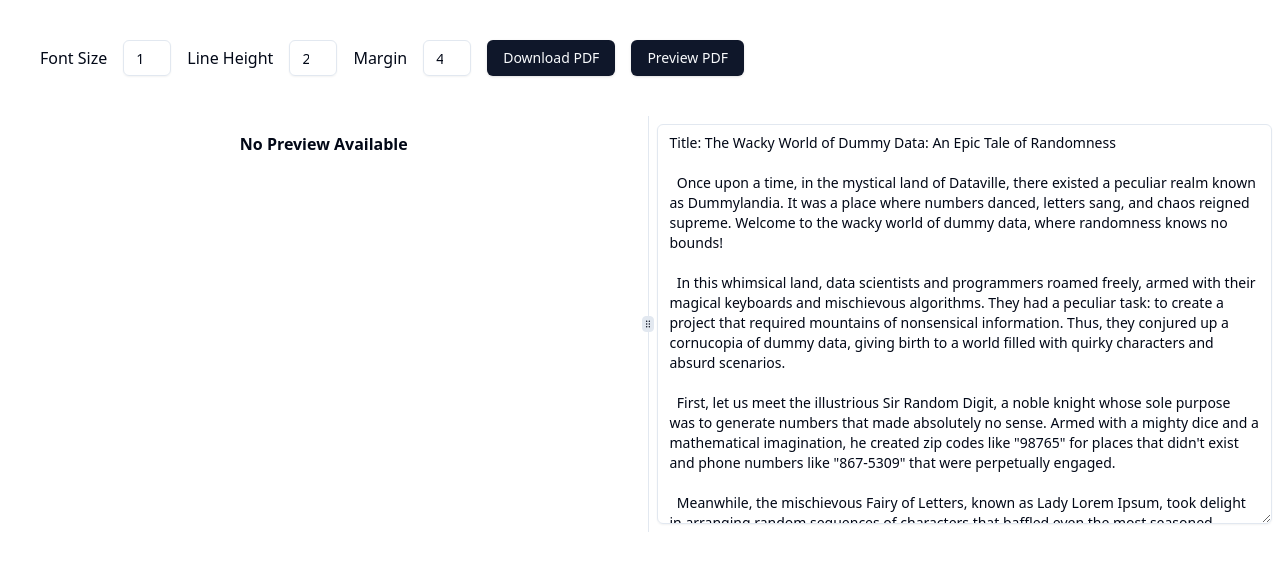
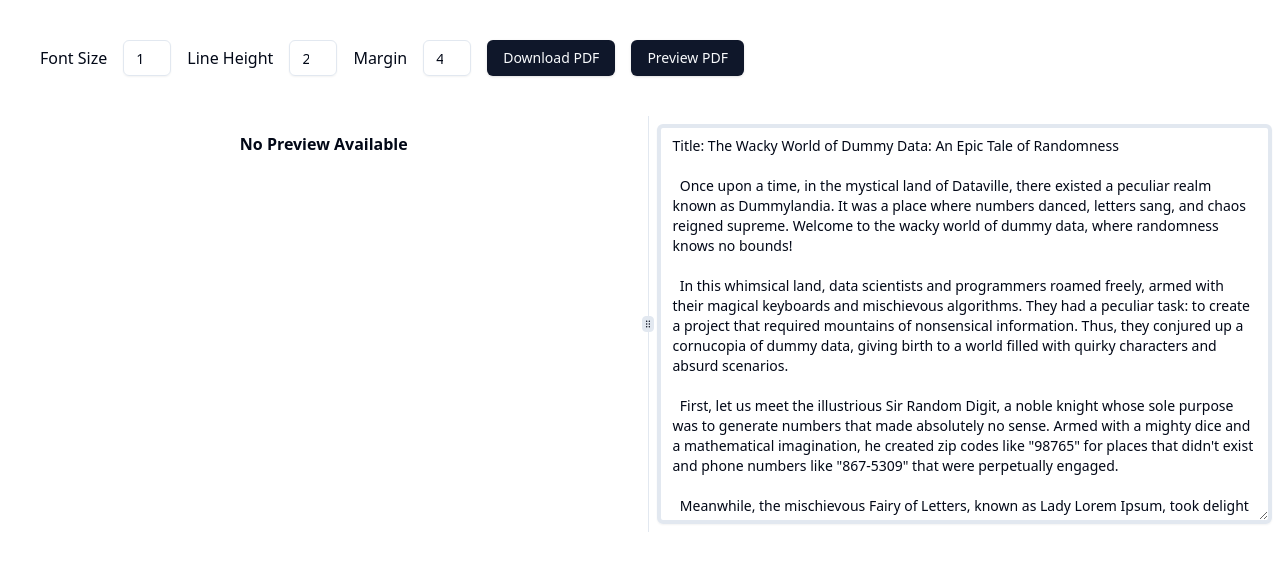
Before and after one commit to nandan-varma/handwriting, a Next.js app: page / in a window 1280 px wide. Shown: the top 570 px of the page. Built offline with nearby package versions, Linux system fonts and the light colour scheme.

Commit message:
bugfix : border

```diff
--- a/components/ui/textarea.tsx
+++ b/components/ui/textarea.tsx
@@ -10,7 +10,7 @@ const Textarea = React.forwardRef<HTMLTextAreaElement, TextareaProps>(
     return (
       <textarea
         className={cn(
-          "flex min-h-[400px] w-full rounded-md border border-input bg-transparent px-3 py-2 text-sm shadow-sm placeholder:text-muted-foreground focus-visible:outline-none focus-visible:ring-1 focus-visible:ring-ring disabled:cursor-not-allowed disabled:opacity-50",
+          "flex min-h-[400px] w-full rounded-md border-4 border-input bg-transparent px-3 py-2 text-sm shadow-sm placeholder:text-muted-foreground focus-visible:outline-none focus-visible:ring-1 focus-visible:ring-ring disabled:cursor-not-allowed disabled:opacity-50",
           className
         )}
         ref={ref}
--- a/pages/index.tsx
+++ b/pages/index.tsx
@@ -98,7 +98,7 @@ const HandwrittenTextPage = () => {
         <ResizablePanelGroup direction="horizontal">
           <ResizablePanel className='p-4'>
             {pdfInfo ?
-              <iframe title="PDF Preview" src={pdfInfo} className='h-full w-full' />
+              <iframe title="PDF Preview" src={pdfInfo} className='h-full w-full border-4' />
               : <p className='text-center font-bold place-items-center'>No Preview Available</p>
             }
           </ResizablePanel>
```
